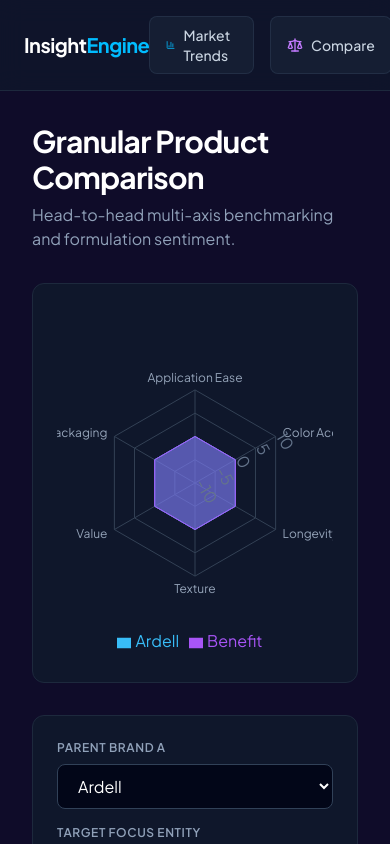
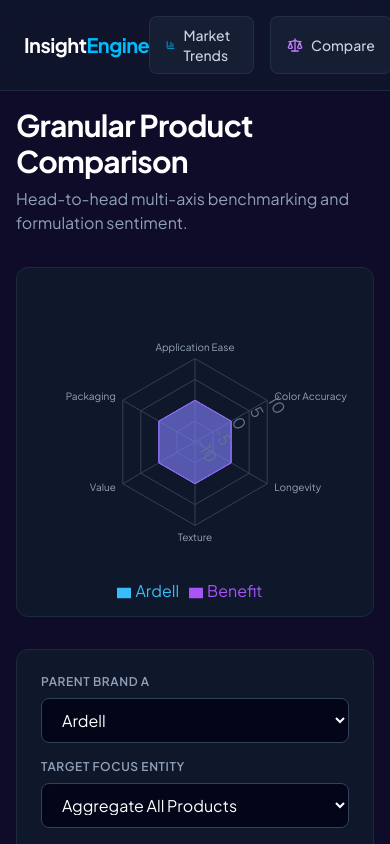
Before and after one commit to svantulder/BID, a Next.js app: page /compare in a window 390 px wide. Shown: the top 844 px of the page. Built offline with nearby package versions, Linux system fonts and the light colour scheme.

Commit message:
Update page.tsx

```diff
--- a/app/compare/page.tsx
+++ b/app/compare/page.tsx
@@ -39,13 +39,25 @@
   return brand;
 };
 
+// NEW: Force consistent casing and spelling for products
+const normalizeProduct = (product: string): string => {
+  if (!product) return 'Unknown Product';
+  let cleaned = product.toLowerCase().replace(/\b\w/g, s => s.toUpperCase());
+  cleaned = cleaned.replace(/Colour/g, 'Color');
+  return cleaned.trim();
+};
+
 function CompareDashboardContent() {
   const searchParams = useSearchParams();
   const urlBrandA = searchParams.get('brandA');
 
   const rawData = entityData as Insight[];
   const normalizedData = useMemo(() => {
-    return rawData.map(item => ({ ...item, brand_name: normalizeBrand(item.brand_name) }));
+    return rawData.map(item => ({
+      ...item,
+      brand_name: normalizeBrand(item.brand_name),
+      product_name: normalizeProduct(item.product_name)
+    }));
   }, [rawData]);
 
   const uniqueBrands = useMemo(() =>
@@ -61,12 +73,12 @@
 
   const productsForA = useMemo(() => {
     const list = normalizedData.filter(d => d.brand_name === brandA).map(d => d.product_name);
-    return ['All', ...Array.from(new Set(list))];
+    return ['All', ...Array.from(new Set(list)).sort()];
   }, [brandA, normalizedData]);
 
   const productsForB = useMemo(() => {
     const list = normalizedData.filter(d => d.brand_name === brandB).map(d => d.product_name);
-    return ['All', ...Array.from(new Set(list))];
+    return ['All', ...Array.from(new Set(list)).sort()];
   }, [brandB, normalizedData]);
 
   const attributesList = ["Application_Ease", "Color_Accuracy", "Longevity", "Texture", "Value", "Packaging"];
@@ -120,18 +132,18 @@
   }, [metricsA, metricsB]);
 
   return (
-    <main className="p-8 max-w-7xl mx-auto space-y-8 w-full">
+    <main className="p-4 md:p-8 max-w-7xl mx-auto space-y-8 w-full">
       <header>
         <h1 className="text-3xl font-bold tracking-tight text-white mb-2">Granular Product Comparison</h1>
         <p className="text-slate-400">Head-to-head multi-axis benchmarking and formulation sentiment.</p>
       </header>
 
-      <div className="bg-slate-900 border border-slate-800 p-6 rounded-xl w-full h-[400px] flex items-center justify-center">
+      <div className="bg-slate-900 border border-slate-800 p-2 md:p-6 rounded-xl w-full h-[350px] md:h-[400px] flex items-center justify-center">
         {metricsA || metricsB ? (
           <ResponsiveContainer width="100%" height="100%">
-            <RadarChart cx="50%" cy="50%" outerRadius="70%" data={radarData}>
+            <RadarChart cx="50%" cy="50%" outerRadius="60%" data={radarData}>
               <PolarGrid stroke="#334155" />
-              <PolarAngleAxis dataKey="attribute" tick={{ fill: '#94a3b8', fontSize: 12 }} />
+              <PolarAngleAxis dataKey="attribute" tick={{ fill: '#94a3b8', fontSize: 10 }} />
               <PolarRadiusAxis angle={30} domain={[-10, 10]} tick={{ fill: '#64748b' }} axisLine={false} />
               <Tooltip contentStyle={{ backgroundColor: '#0f172a', border: '1px solid #334155', borderRadius: '8px', color: '#fff' }} />
               <Legend wrapperStyle={{ paddingTop: '20px' }} />
```
